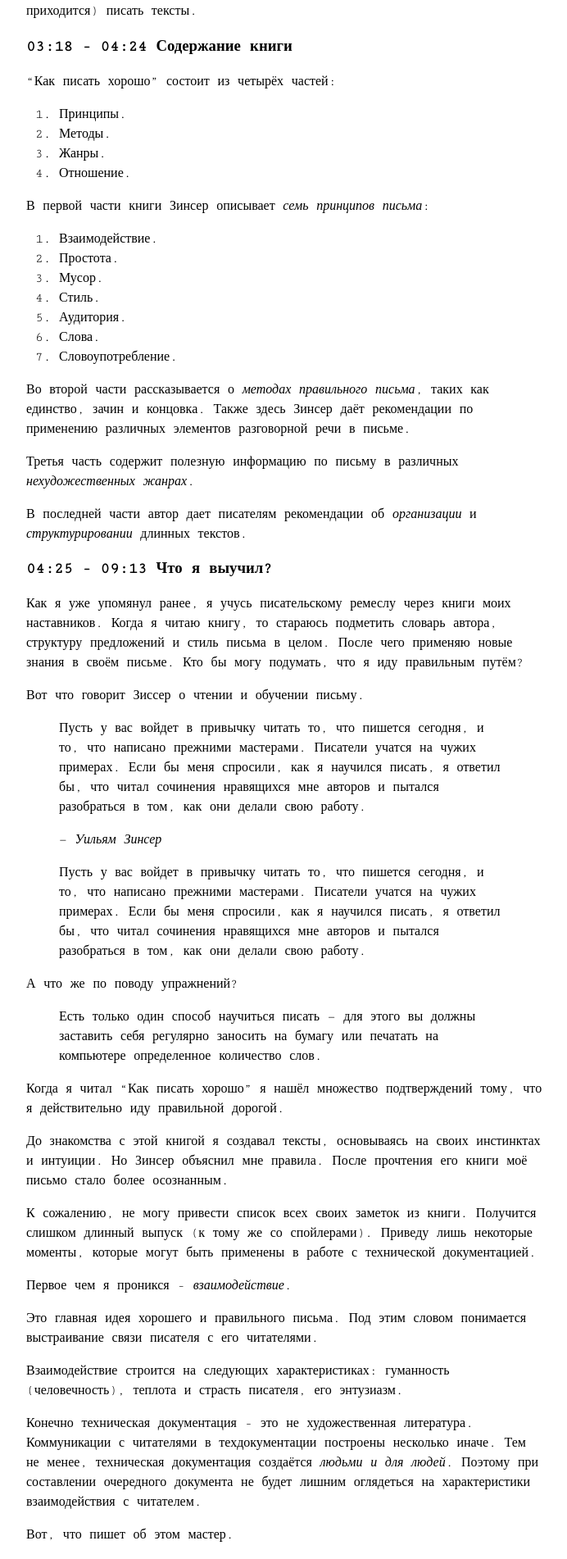
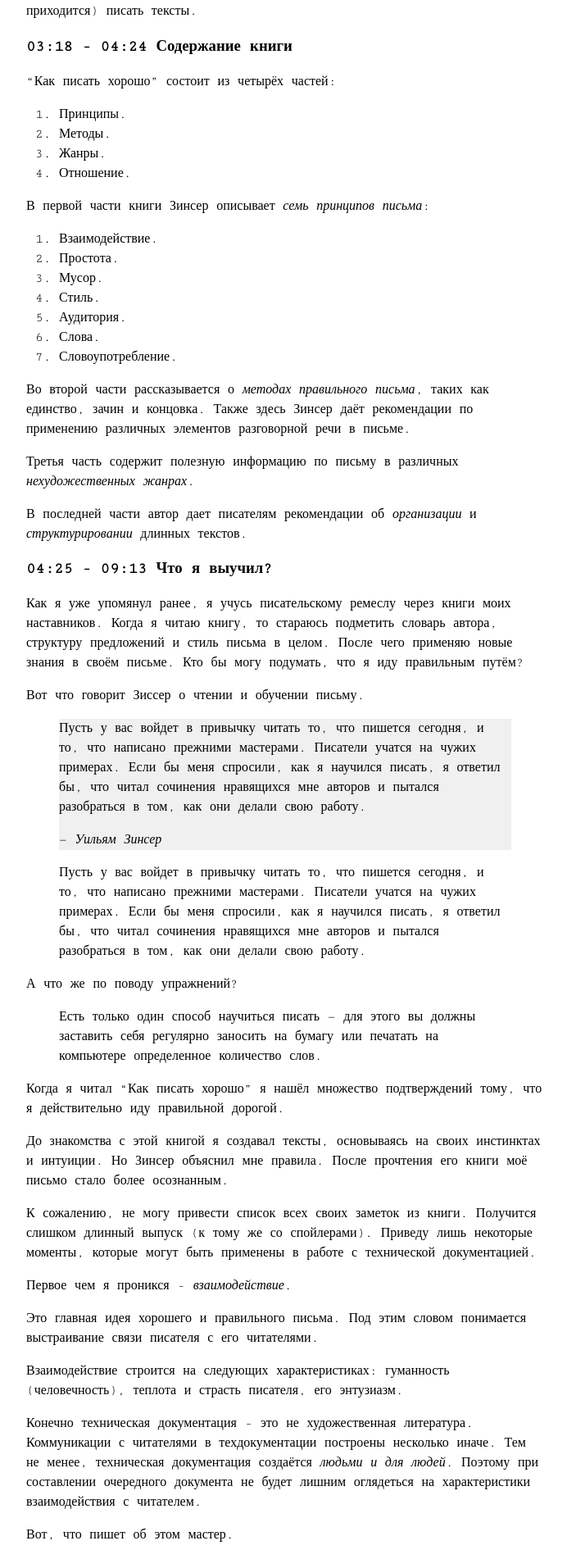
Before and after one commit to techwritex/techcommpod, a Jekyll site: the page built from _posts/2023-03-02-vypusk-3-zinser-kak-pisat-khorosho.md, in a window 1280 px wide. Shown: the part 1767-3669 px from the top of the page at 82% size, without its empty margins (292-984 px from the left). Built offline with Jekyll 4.4.1, drawn with Linux system fonts in a browser that asks for light colours.

Commit message:
techcommpod-0.43

```diff
--- a/_posts/2023-03-02-vypusk-3-zinser-kak-pisat-khorosho.md
+++ b/_posts/2023-03-02-vypusk-3-zinser-kak-pisat-khorosho.md
@@ -80,12 +80,12 @@ episode: "Уильям Зинсер. Как писать хорошо"
 
 Вот что говорит Зиссер о чтении и обучении письму.
 
-<blockquote id="#myblockquote">
+<blockquote style="background: #F0F0F1;">
   <p>Пусть у вас войдет в привычку читать то, что пишется сегодня, и то, что написано прежними мастерами. Писатели учатся на чужих примерах. Если бы меня спросили, как я научился писать, я ответил бы, что читал сочинения нравящихся мне авторов и пытался разобраться в том, как они делали свою работу.</p>
   <footer>— <cite>Уильям Зинсер</cite></footer>
 </blockquote>
 
->Пусть у вас войдет в привычку читать то, что пишется сегодня, и то, что написано прежними мастерами. Писатели учатся на чужих примерах. Если бы меня спросили, как я научился писать, я ответил бы, что читал сочинения нравящихся мне авторов и пытался разобраться в том, как они делали свою работу.
+> Пусть у вас войдет в привычку читать то, что пишется сегодня, и то, что написано прежними мастерами. Писатели учатся на чужих примерах. Если бы меня спросили, как я научился писать, я ответил бы, что читал сочинения нравящихся мне авторов и пытался разобраться в том, как они делали свою работу.
 
 А что же по поводу упражнений?
 
```
